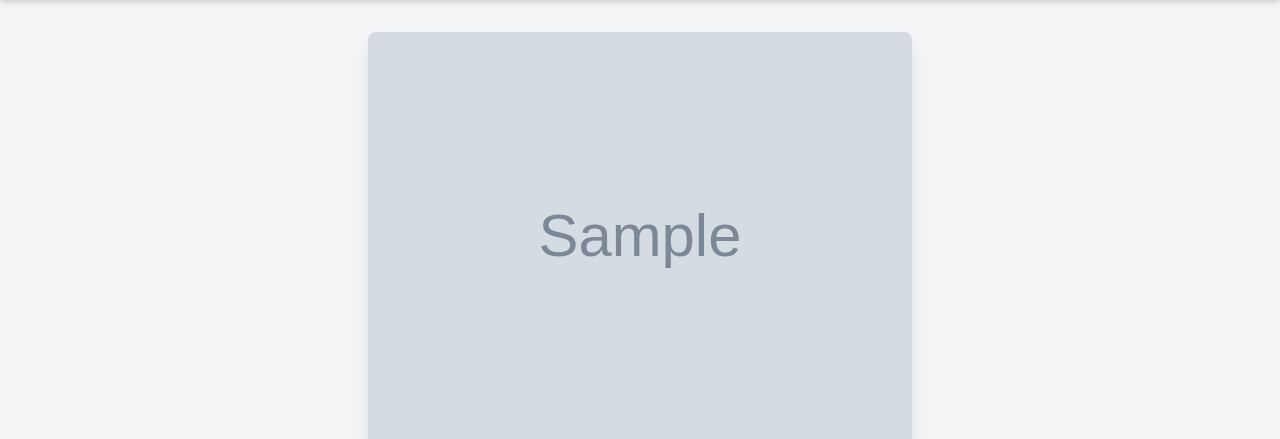
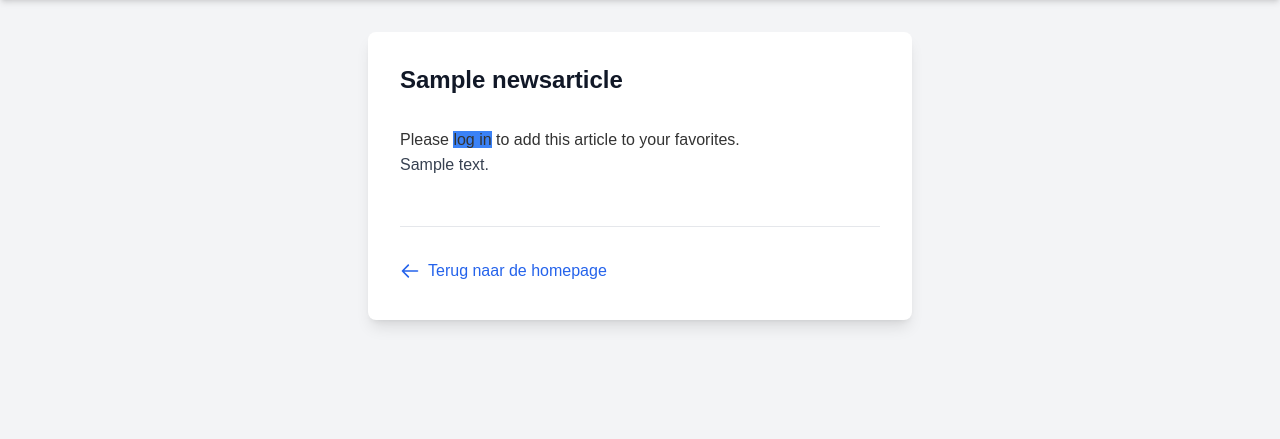
Before and after one commit to refqaxa/Positive_news_only, a Django app: page /article/1/ in a window 1280 px wide. Shown: the part 79-518 px from the top of the page. After the commit the page ends 405 px from the top, so only its background shows below. Run offline with Django 5.2, Linux system fonts and the light colour scheme; tables that the repository leaves empty hold one stand-in row (values such as "Sample post"); grey boxes marked "Sample" are stand-in pictures; some libraries are stand-ins or nearby versions.

Commit message:
Fixed favorite button in details

```diff
--- a/website/templates/article_detail.html
+++ b/website/templates/article_detail.html
@@ -20,20 +20,24 @@
             </div>
 
             <!-- Voeg aan favorieten sectie -->
-            {% comment %} <form method="post" action="{% url 'toggle_favorite' article.id %}">
+            {% if user.is_authenticated %}
+                <form method="post" action="{% url 'toggle_favorite' article.article_id %}">
                     {% csrf_token %}
-                <button type="submit">
-                    {% if article.favorite_set.filter(user=request.user).exists %}
+                    <button type="submit" class="bg-blue-500 my-8">
+                        {% if is_favorited %}
                             Remove from favorites
                         {% else %}
                             Add to favorites
                         {% endif %}
                     </button>
-            </form> {% endcomment %}
+                </form>
+            {% else %}
+                <p>Please <a href="{% url 'login' %}" class="bg-blue-500 my-8 hover:underline">log in</a> to add this article to your favorites.</p>
+            {% endif %}
 
             <!-- Content sectie -->
             <div class="text-gray-700 leading-relaxed space-y-6">
-                {{ article.body|linebreaks }}
+                {{ article.content|linebreaks }}
             </div>
 
             <!-- Navigatie -->
--- a/website/views.py
+++ b/website/views.py
@@ -79,14 +79,16 @@ def search_articles(request):
 def article_detail(request, article_id):
     # Haal het artikel uit de database
     article = get_object_or_404(NewsArticle, article_id=article_id)
-
+     # Check if the user is authenticated
+    if request.user.is_authenticated:
+        # Check if the article is favorited by the current user
+        is_favorited = Favorite.objects.filter(user=request.user, article=article).exists()
+    else:
+        # If the user is not logged in, we set `is_favorited` to False
+        is_favorited = False
     context = {
-        'article': {
-            'title': article.title,
-            'body': article.content,
-            'image': article.image_url,
-            'created_at': article.published_date,
-        }
+        'article': article,
+        'is_favorited': is_favorited,  # Pass this variable to the template
     }
     return render(request, 'article_detail.html', context)
 
```
Lines whose indentation alone changed are shown as unchanged.
